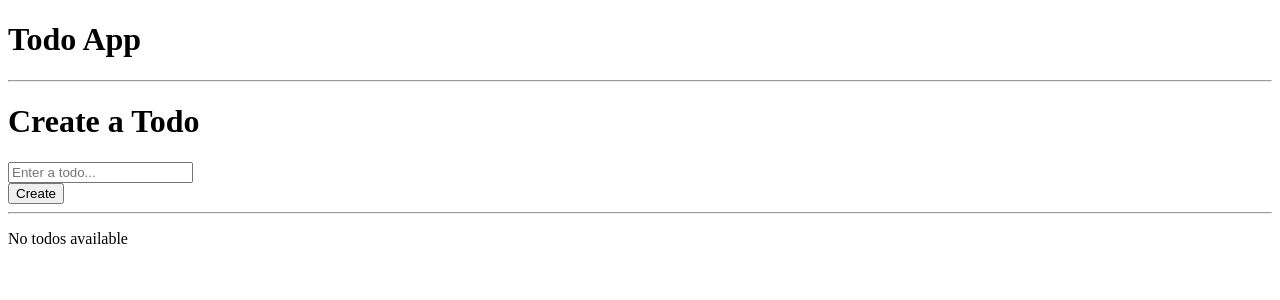
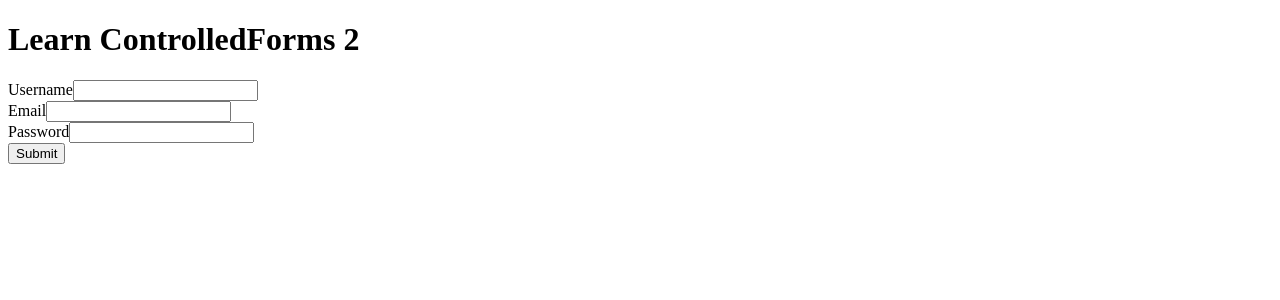
Before and after one commit to Sarvesh-1999/React-1PM, a React (Vite) app: page / in a window 1280 px wide. Shown: the top 300 px of the page. Built offline with nearby package versions, Linux system fonts and the light colour scheme.

Commit message:
controlled forms 2

```diff
--- a/package.json
+++ b/package.json
@@ -11,7 +11,8 @@
   },
   "dependencies": {
     "react": "^19.2.6",
-    "react-dom": "^19.2.6"
+    "react-dom": "^19.2.6",
+    "react-router-dom": "^7.18.0"
   },
   "devDependencies": {
     "@eslint/js": "^10.0.1",
--- a/src/AllTopics/10_Forms/ControlledForms1.jsx
+++ b/src/AllTopics/10_Forms/ControlledForms1.jsx
@@ -25,12 +25,12 @@
 
     console.log("Form Submitted");
     let formData = { username, email, password };
-    console.log(formData);
+    console.log(formData); // {username : "abc", password : "abc" , email : "abc"}
 
 
     // STORE DATA IN LOCAL STORAGE
     const savedUsers = JSON.parse(localStorage.getItem("users")) || []
-    savedUsers.push(formData) // [{},{}]
+    savedUsers.push(formData) // [{}]
     localStorage.setItem("users" , JSON.stringify(savedUsers))
 
 
--- /dev/null
+++ b/src/AllTopics/10_Forms/ControlledForms2.jsx
@@ -0,0 +1,69 @@
+import { useState } from "react";
+
+const ControlledForms2 = () => {
+  const [formData, setFormData] = useState({
+    username: "",
+    email: "",
+    password: "",
+  });
+
+  const handleChange = (e) => {
+    let { name, value } = e.target;
+    setFormData({ ...formData, [name]: value });
+  };
+
+  const handleSubmit = (e) => {
+    e.preventDefault();
+
+    if (!formData.username || !formData.email || !formData.password) {
+      alert("All fields are required");
+      return;
+    }
+
+    console.log("form Submitted");
+    console.log(formData);
+
+    const savedUsers = JSON.parse(localStorage.getItem("users")) || [];
+    savedUsers.push(formData);
+    localStorage.setItem("users", JSON.stringify(savedUsers));
+
+    setFormData({ username: "", email: "", password: "" });
+  };
+
+  return (
+    <div>
+      <h1>Learn ControlledForms 2</h1>
+      <form onSubmit={handleSubmit}>
+        <label htmlFor="username">Username</label>
+        <input
+          type="text"
+          id="username"
+          value={formData.username}
+          onChange={handleChange}
+          name="username"
+        />
+        <br />
+        <label htmlFor="email">Email</label>
+        <input
+          type="email"
+          id="email"
+          value={formData.email}
+          onChange={handleChange}
+          name="email"
+        />
+        <br />
+        <label htmlFor="password">Password</label>
+        <input
+          type="password"
+          id="password"
+          value={formData.password}
+          onChange={handleChange}
+          name="password"
+        />
+        <br />
+        <button>Submit</button>
+      </form>
+    </div>
+  );
+};
+export default ControlledForms2;
--- a/src/App.jsx
+++ b/src/App.jsx
@@ -9,15 +9,18 @@
 import UserLists from "./AllTopics/08_Lists/UserLists";
 import ProductsList from "./AllTopics/09_FetchApi/ProductsList";
 import ControlledForms1 from "./AllTopics/10_Forms/ControlledForms1";
+import ControlledForms2 from "./AllTopics/10_Forms/ControlledForms2";
 import TodoApp from "./Task1/TodoApp";
 import { TodoContextProvider } from "./Task1/context/TodoContextProvider";
 
 const App = () => {
   return (
     <div>
-      <TodoContextProvider>
+      {/* <TodoContextProvider>
         <TodoApp />
-      </TodoContextProvider>
+      </TodoContextProvider> */}
+
+      <ControlledForms2 />
     </div>
   );
 };
--- a/src/Task1/context/TodoContextProvider.jsx
+++ b/src/Task1/context/TodoContextProvider.jsx
@@ -20,11 +20,14 @@
       const todos = [...allTodos];
       const updatedTodos = todos.map((ele) => {
         if (ele.id === editId) {
+          console.log({ ...ele, text: todo });
+
           return { ...ele, text: todo };
         } else {
           return ele;
         }
       });
+
 
       setAllTodos(updatedTodos);
       localStorage.setItem("todos", JSON.stringify(updatedTodos));
```
Also changed, not shown: practice.js (added, +28 -0 lines), src/AllTopics/01_TypesOfComponents/CBC.jsx (line endings or trailing spaces), 1 other file (tests, documents, lock files or other folders).
